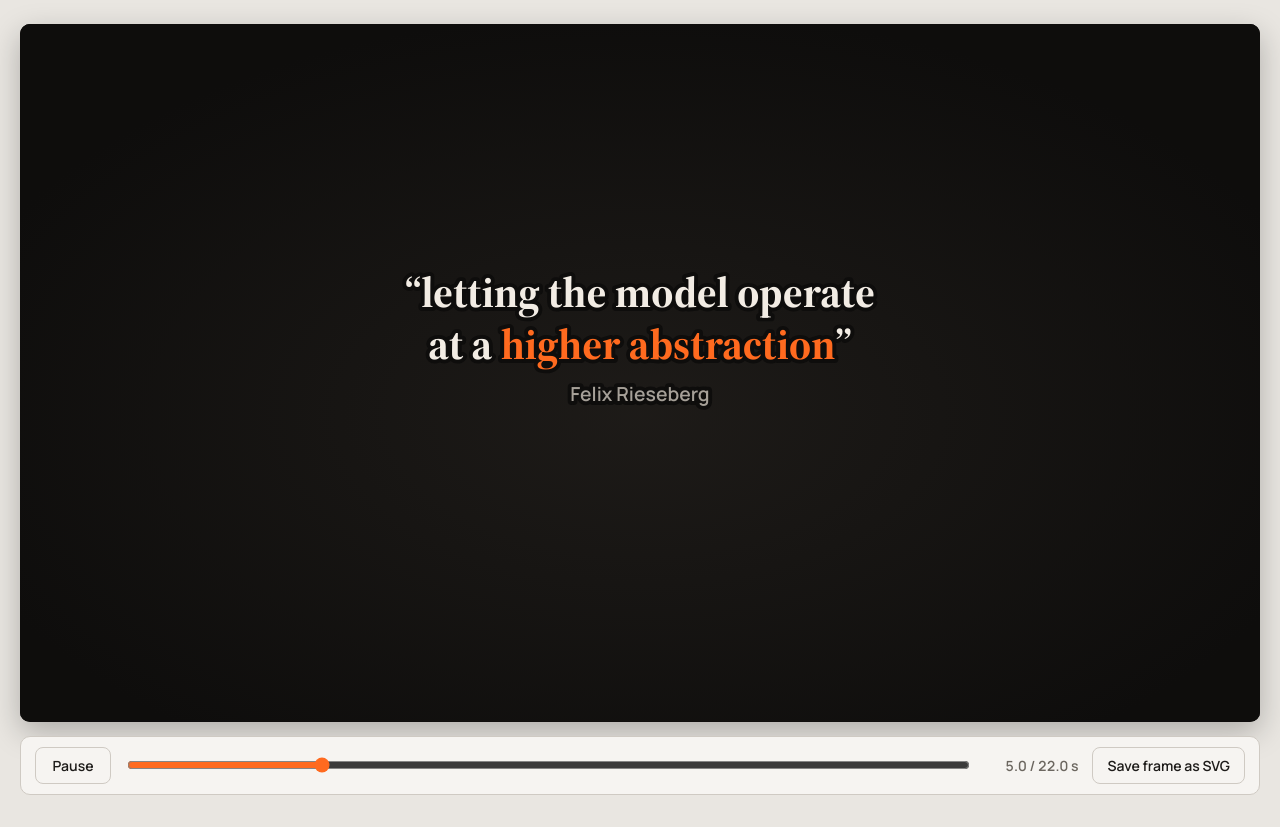
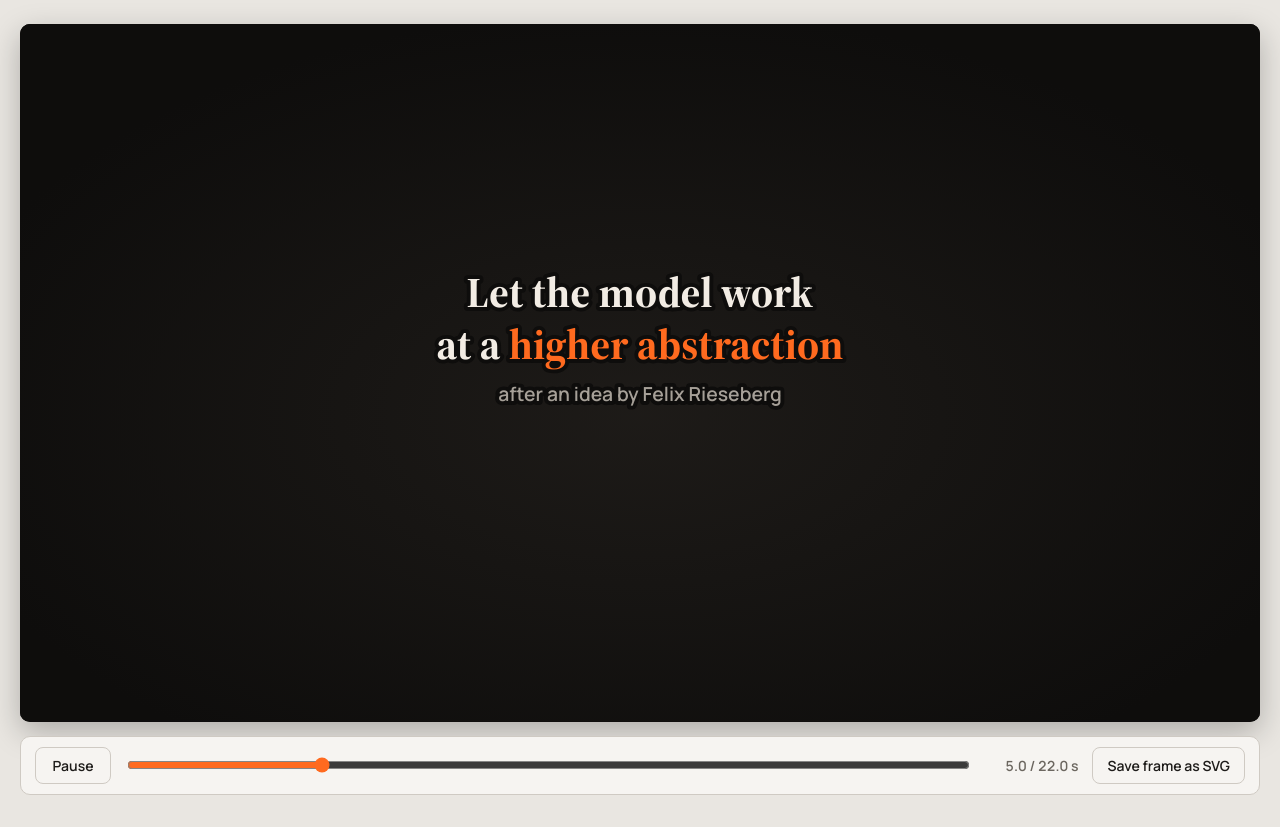
Before and after one commit to ademczuk/presentations, a plain HTML site: page shared-context/media/film/altitude.html in a window 1280 px wide. Drawn offline with Linux system fonts and the light colour scheme.

Commit message:
film: paraphrase the Altitude idea instead of quoting it; straight quotes
Claude-Session: https://claude.ai/code/session_017unVwBKh458AY6wf6nt1Pj

```diff
--- a/shared-context/media/film/altitude.html
+++ b/shared-context/media/film/altitude.html
@@ -58,9 +58,9 @@
       <circle id="arcHead" r="6" fill="#ff6a1f"/>
       <g id="labels"></g>
       <g id="quote" class="serif" text-anchor="middle">
-        <text x="960" y="438" font-size="66" fill="#f2ece4">“letting the model operate</text>
-        <text x="960" y="518" font-size="66" fill="#f2ece4">at a <tspan fill="#ff6a1f">higher abstraction</tspan>”</text>
-        <text x="960" y="584" font-size="30" fill="#a6a098" class="sans" style="font-weight:600">Felix Rieseberg</text>
+        <text x="960" y="438" font-size="66" fill="#f2ece4">Let the model work</text>
+        <text x="960" y="518" font-size="66" fill="#f2ece4">at a <tspan fill="#ff6a1f">higher abstraction</tspan></text>
+        <text x="960" y="584" font-size="30" fill="#a6a098" class="sans" style="font-weight:600">after an idea by Felix Rieseberg</text>
       </g>
       <g class="serif" text-anchor="middle" font-size="76" fill="#f2ece4">
         <text id="h1" x="960" y="142">A task is often just your best guess</text>
```
Also changed, not shown: shared-context/film.html (+1 -1 lines).
